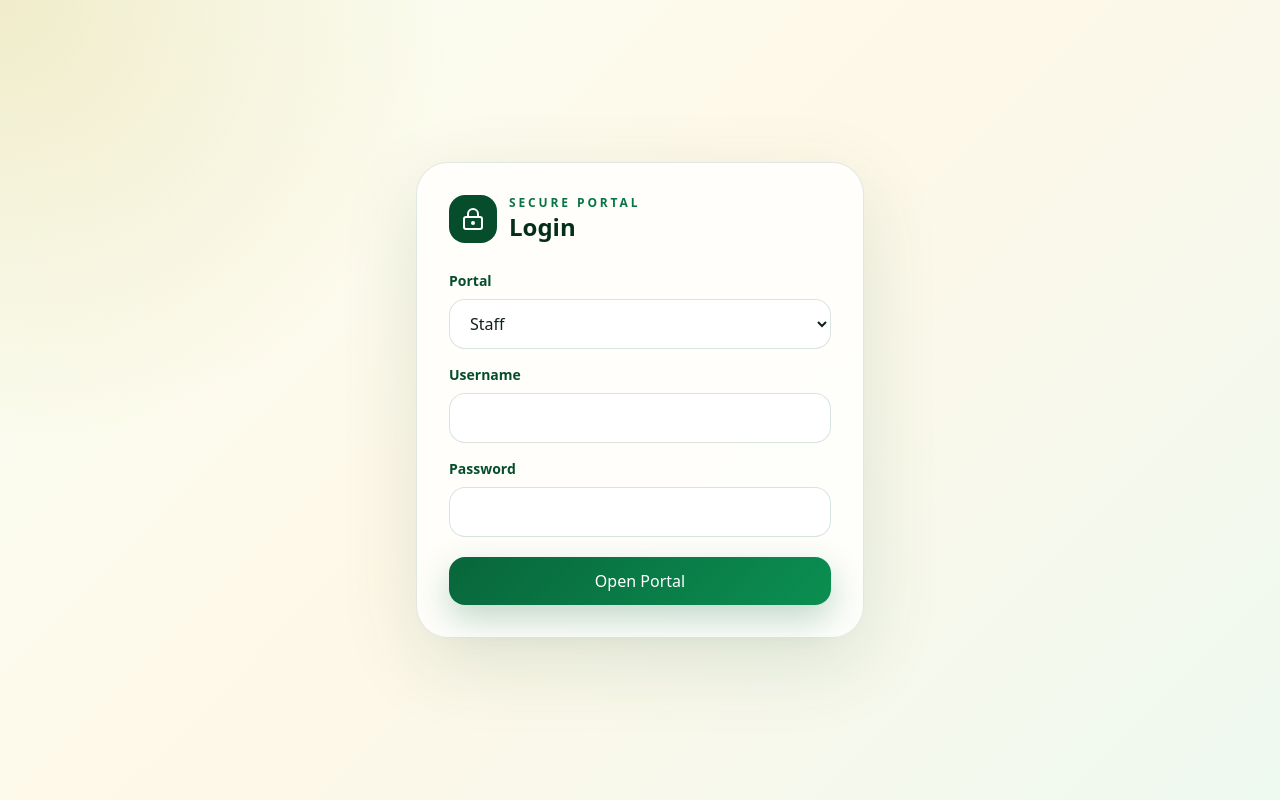
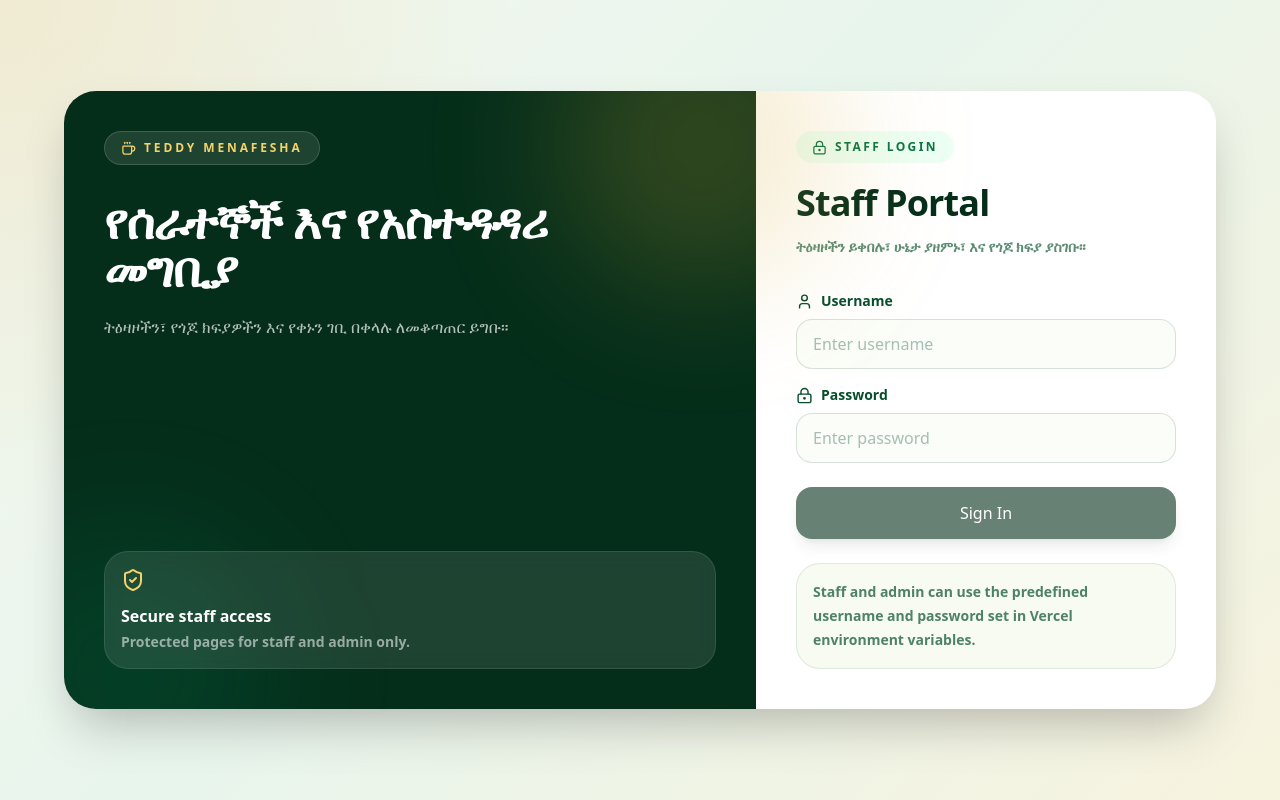
Before and after one commit to 16DT16/teddy, a Next.js app: page /login in a window 1280 px wide. Built offline with nearby package versions, Linux system fonts and the light colour scheme.

Commit message:
Fix login prerendering

```diff
--- a/app/login/page.tsx
+++ b/app/login/page.tsx
@@ -1,49 +1,215 @@
 "use client";
-import { useState } from "react";
+
+import { Suspense, useMemo, useState } from "react";
 import { useRouter, useSearchParams } from "next/navigation";
-import { LockKeyhole } from "lucide-react";
+import {
+  AlertCircle,
+  Coffee,
+  Loader2,
+  LockKeyhole,
+  ShieldCheck,
+  User,
+} from "lucide-react";
 
-export default function LoginPage() {
+function LoginContent() {
   const router = useRouter();
-  const params = useSearchParams();
-  const defaultRole = params.get("role") === "admin" ? "admin" : "staff";
-  const [role, setRole] = useState(defaultRole);
+  const searchParams = useSearchParams();
+
+  const role = searchParams.get("role") || "staff";
+  const nextPath = role === "admin" ? "/admin" : "/staff";
+
   const [username, setUsername] = useState("");
   const [password, setPassword] = useState("");
   const [error, setError] = useState("");
   const [loading, setLoading] = useState(false);
 
-  async function submit(e: React.FormEvent) {
-    e.preventDefault();
-    setLoading(true); setError("");
-    const res = await fetch("/api/auth/login", { method: "POST", headers: { "Content-Type": "application/json" }, body: JSON.stringify({ username, password, role }) });
-    setLoading(false);
-    if (!res.ok) { setError("Wrong username or password."); return; }
-    router.push(role === "admin" ? "/admin" : "/staff");
+  const title = useMemo(() => {
+    return role === "admin" ? "Admin Dashboard" : "Staff Portal";
+  }, [role]);
+
+  const subtitle = useMemo(() => {
+    return role === "admin"
+      ? "የቀኑን ገቢ፣ የጎጆ ክፍያ፣ እና የትዕዛዝ ድምር ይቆጣጠሩ።"
+      : "ትዕዛዞችን ይቀበሉ፣ ሁኔታ ያዘምኑ፣ እና የጎጆ ክፍያ ያስገቡ።";
+  }, [role]);
+
+  async function submit(event: React.FormEvent) {
+    event.preventDefault();
+
+    try {
+      setLoading(true);
+      setError("");
+
+      const res = await fetch("/api/login", {
+        method: "POST",
+        headers: {
+          "Content-Type": "application/json",
+        },
+        body: JSON.stringify({
+          username,
+          password,
+          role,
+        }),
+      });
+
+      const text = await res.text();
+
+      if (!res.ok) {
+        let message = "Login failed. Please check username and password.";
+
+        try {
+          const data = text ? JSON.parse(text) : {};
+          message = data.error || data.message || message;
+        } catch {
+          message = text || message;
+        }
+
+        throw new Error(message);
+      }
+
+      router.replace(nextPath);
+      router.refresh();
+    } catch (err: any) {
+      setError(err?.message || "Login failed.");
+    } finally {
+      setLoading(false);
+    }
   }
 
   return (
-    <main className="grid min-h-screen place-items-center px-4 py-10">
-      <form onSubmit={submit} className="soft-card w-full max-w-md rounded-[2rem] p-8">
-        <div className="mb-7 flex items-center gap-3">
-          <span className="grid h-12 w-12 place-items-center rounded-2xl bg-[#064e2b] text-white"><LockKeyhole /></span>
-          <div>
-            <p className="text-xs font-bold uppercase tracking-[.24em] text-[#087443]">Secure Portal</p>
-            <h1 className="text-2xl font-black text-[#052e1a]">Login</h1>
+    <main className="min-h-screen bg-[radial-gradient(circle_at_top_left,rgba(215,169,52,0.16),transparent_34%),linear-gradient(135deg,#f5f7ef,#e8f5ec_45%,#f7f3df)] px-4 py-6 sm:px-6 lg:px-8">
+      <section className="mx-auto flex min-h-[calc(100vh-48px)] max-w-6xl items-center justify-center">
+        <div className="grid w-full overflow-hidden rounded-[2rem] bg-white shadow-2xl lg:grid-cols-[1fr_460px]">
+          <div className="relative hidden bg-[#052e1a] p-10 text-white lg:block">
+            <div className="absolute right-[-90px] top-[-90px] h-72 w-72 rounded-full bg-[#d7a934]/20 blur-3xl" />
+            <div className="absolute bottom-[-110px] left-[-80px] h-72 w-72 rounded-full bg-emerald-400/10 blur-3xl" />
+
+            <div className="relative z-10 flex h-full flex-col justify-between">
+              <div>
+                <div className="inline-flex items-center gap-2 rounded-full border border-white/15 bg-white/10 px-4 py-2 text-xs font-black uppercase tracking-[.24em] text-[#f5d36a]">
+                  <Coffee size={15} />
+                  Teddy Menafesha
+                </div>
+
+                <h1 className="mt-8 max-w-xl text-5xl font-black tracking-tight">
+                  የሰራተኞች እና የአስተዳዳሪ መግቢያ
+                </h1>
+
+                <p className="mt-5 max-w-md text-base font-medium leading-7 text-white/70">
+                  ትዕዛዞችን፣ የጎጆ ክፍያዎችን እና የቀኑን ገቢ በቀላሉ ለመቆጣጠር
+                  ይግቡ።
+                </p>
+              </div>
+
+              <div className="grid gap-3">
+                <div className="rounded-[1.5rem] border border-white/10 bg-white/10 p-4 backdrop-blur">
+                  <ShieldCheck className="text-[#f5d36a]" size={24} />
+                  <p className="mt-3 font-black">Secure staff access</p>
+                  <p className="mt-1 text-sm font-semibold text-white/55">
+                    Protected pages for staff and admin only.
+                  </p>
+                </div>
+              </div>
+            </div>
+          </div>
+
+          <div className="p-6 sm:p-8 lg:p-10">
+            <div className="mb-8">
+              <div className="inline-flex items-center gap-2 rounded-full bg-[#ecfff4] px-4 py-2 text-xs font-black uppercase tracking-[.2em] text-[#087443]">
+                <LockKeyhole size={15} />
+                {role === "admin" ? "Admin Login" : "Staff Login"}
+              </div>
+
+              <h2 className="mt-5 text-4xl font-black tracking-tight text-[#052e1a]">
+                {title}
+              </h2>
+
+              <p className="mt-3 text-sm font-semibold leading-6 text-[#064e2b]/65">
+                {subtitle}
+              </p>
+            </div>
+
+            {error && (
+              <div className="mb-5 flex items-start gap-3 rounded-2xl border border-red-200 bg-red-50 px-4 py-3 text-sm font-bold text-red-700">
+                <AlertCircle size={20} className="mt-0.5 shrink-0" />
+                <span>{error}</span>
+              </div>
+            )}
+
+            <form onSubmit={submit} className="space-y-4">
+              <label className="block">
+                <span className="mb-2 flex items-center gap-2 text-sm font-black text-[#064e2b]">
+                  <User size={17} />
+                  Username
+                </span>
+
+                <input
+                  value={username}
+                  onChange={(event) => setUsername(event.target.value)}
+                  autoComplete="username"
+                  placeholder="Enter username"
+                  className="w-full rounded-2xl border border-[#064e2b]/15 bg-[#fbfdf8] px-4 py-3 font-bold text-[#052e1a] outline-none transition placeholder:text-[#064e2b]/35 focus:border-[#087443] focus:ring-4 focus:ring-green-900/10"
+                />
+              </label>
+
+              <label className="block">
+                <span className="mb-2 flex items-center gap-2 text-sm font-black text-[#064e2b]">
+                  <LockKeyhole size={17} />
+                  Password
+                </span>
+
+                <input
+                  value={password}
+                  onChange={(event) => setPassword(event.target.value)}
+                  type="password"
+                  autoComplete="current-password"
+                  placeholder="Enter password"
+                  className="w-full rounded-2xl border border-[#064e2b]/15 bg-[#fbfdf8] px-4 py-3 font-bold text-[#052e1a] outline-none transition placeholder:text-[#064e2b]/35 focus:border-[#087443] focus:ring-4 focus:ring-green-900/10"
+                />
+              </label>
+
+              <button
+                type="submit"
+                disabled={loading || !username || !password}
+                className="mt-2 w-full rounded-2xl bg-[#052e1a] px-5 py-3.5 font-black text-white shadow-lg shadow-[#052e1a]/15 transition hover:-translate-y-0.5 hover:bg-[#064e2b] disabled:cursor-not-allowed disabled:opacity-60"
+              >
+                {loading ? (
+                  <>
+                    <Loader2 size={18} className="mr-2 inline animate-spin" />
+                    Signing in...
+                  </>
+                ) : (
+                  "Sign In"
+                )}
+              </button>
+            </form>
+
+            <div className="mt-6 rounded-[1.5rem] border border-[#064e2b]/10 bg-[#f7fbf2] p-4">
+              <p className="text-sm font-bold leading-6 text-[#064e2b]/70">
+                Staff and admin can use the predefined username and password set
+                in Vercel environment variables.
+              </p>
+            </div>
           </div>
         </div>
-        <label className="mb-2 block text-sm font-bold text-[#064e2b]">Portal</label>
-        <select value={role} onChange={(e) => setRole(e.target.value)} className="mb-4 w-full rounded-2xl border border-[#064e2b]/15 bg-white px-4 py-3 outline-none focus:ring-4 focus:ring-green-900/10">
-          <option value="staff">Staff</option>
-          <option value="admin">Admin</option>
-        </select>
-        <label className="mb-2 block text-sm font-bold text-[#064e2b]">Username</label>
-        <input value={username} onChange={e => setUsername(e.target.value)} className="mb-4 w-full rounded-2xl border border-[#064e2b]/15 bg-white px-4 py-3 outline-none focus:ring-4 focus:ring-green-900/10" />
-        <label className="mb-2 block text-sm font-bold text-[#064e2b]">Password</label>
-        <input type="password" value={password} onChange={e => setPassword(e.target.value)} className="mb-5 w-full rounded-2xl border border-[#064e2b]/15 bg-white px-4 py-3 outline-none focus:ring-4 focus:ring-green-900/10" />
-        {error && <p className="mb-4 rounded-2xl bg-red-50 px-4 py-3 text-sm font-bold text-red-700">{error}</p>}
-        <button disabled={loading} className="btn-primary w-full rounded-2xl px-5 py-3 font-black transition disabled:opacity-60">{loading ? "Opening..." : "Open Portal"}</button>
-      </form>
+      </section>
     </main>
   );
 }
+
+export default function LoginPage() {
+  return (
+    <Suspense
+      fallback={
+        <main className="flex min-h-screen items-center justify-center bg-[#f3f7ed]">
+          <div className="rounded-[2rem] bg-white p-8 text-center shadow-xl">
+            <Loader2 className="mx-auto animate-spin text-[#087443]" size={34} />
+            <p className="mt-4 font-black text-[#052e1a]">Loading login...</p>
+          </div>
+        </main>
+      }
+    >
+      <LoginContent />
+    </Suspense>
+  );
+}
```
